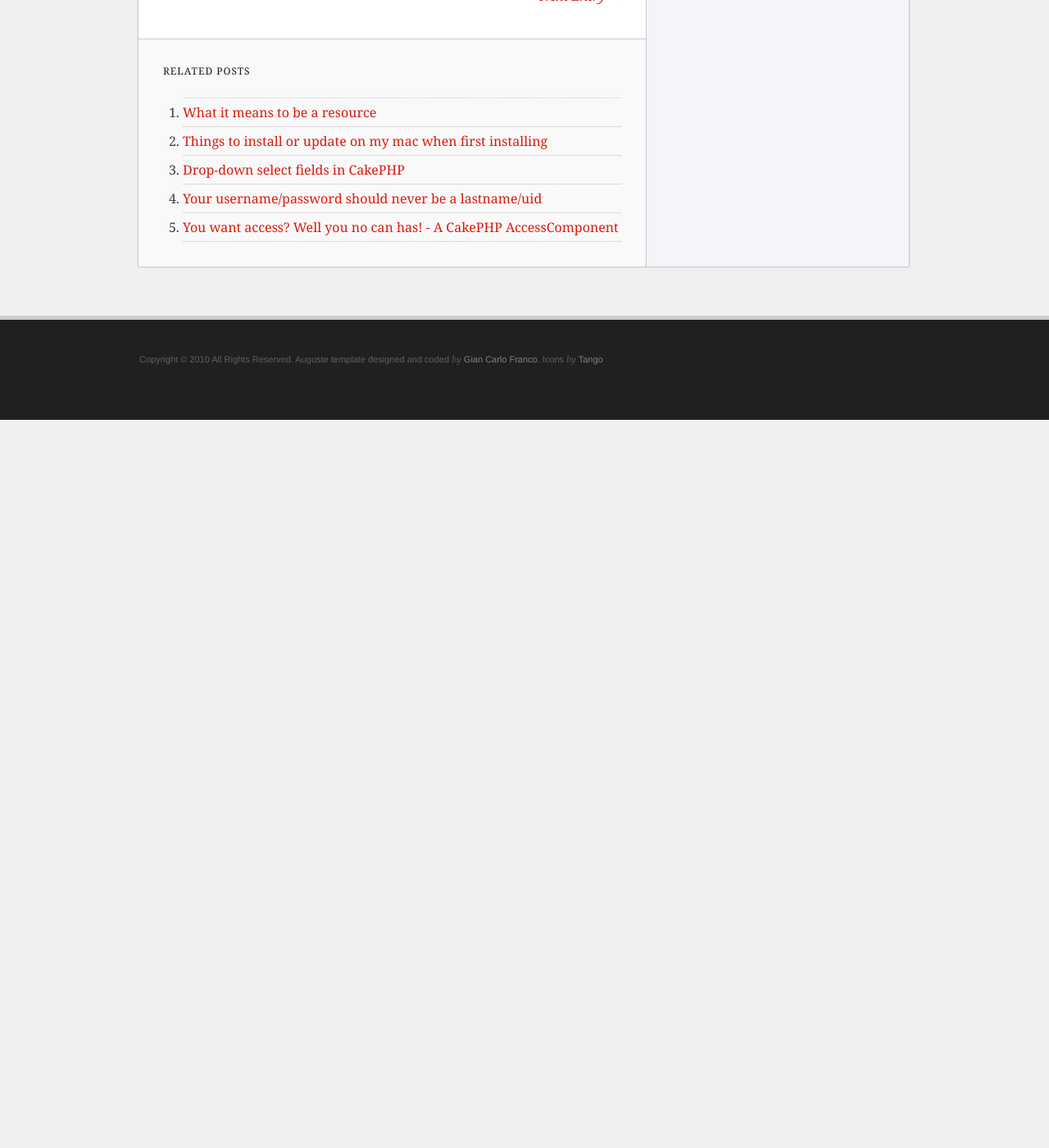
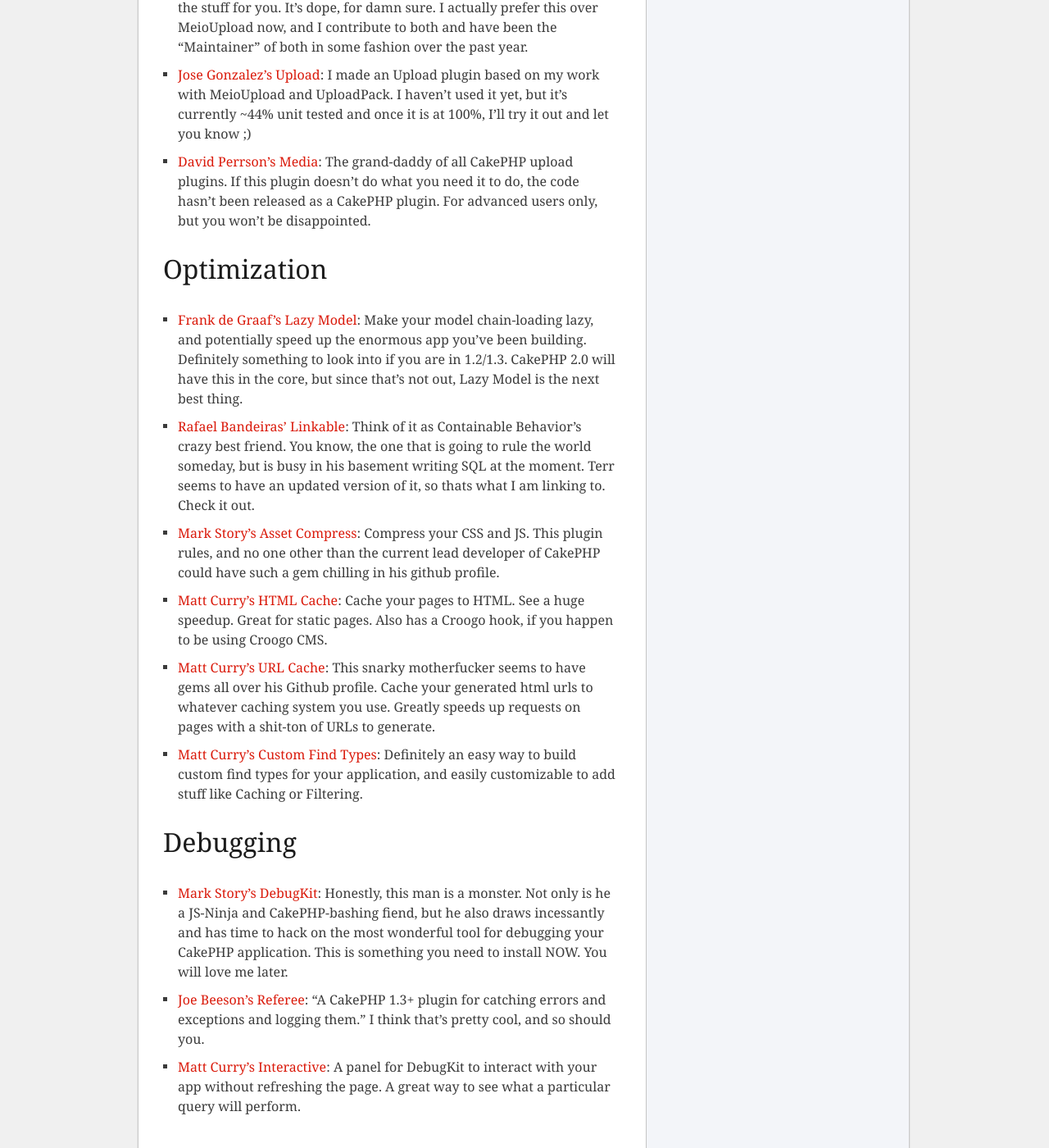
Before and after one commit to husayt/josediazgonzalez.com, a Jekyll site: the page built from _posts/2010-08-16-cakephp-plugins-a-biblical-retelling.markdown, in a window 1280 px wide and 1400 px high, scrolled down 2360 px. Shown: the whole window at 82% size. Built offline with Jekyll 4.4.1, drawn with Linux system fonts in a browser that asks for light colours; Markdown is read by kramdown in place of the engine named in the settings; before the commit the page ends 2872 px from its top, so only the background shows below that; some of the changed text lies outside the part shown.

Commit message:
Added sections on Optimization and Debugging 3 new entries for Authentication and Authorization 2 new entries for Searching and Pagination

```diff
--- a/_posts/2010-08-16-cakephp-plugins-a-biblical-retelling.markdown
+++ b/_posts/2010-08-16-cakephp-plugins-a-biblical-retelling.markdown
@@ -10,13 +10,16 @@
 I'm just going to list a few plugins I use and abuse on a daily basis, as well as things I've discovered but haven't found a use for but seem to be cool. YMMV, but things should mostly work in CakePHP 1.3
 
 # Authentication and Authorization:
-- [Debuggable's Authsome](http://github.com/felixge/cakephp-authsome): A no-nonsense replacement for AuthComponent. It doesn't handle redirection, just authentication to your app. On the plus side, it has `Authsome::get('field')`, so retrieving logged-in user data anywhere is a breeze.
+- [Debuggable's Authsome](http://github.com/felixge/cakephp-authsome): A no-nonsense replacement for AuthComponent. It doesn't handle redirection, just authentication to your app. On the plus side, it has `Authsome::get('fieldName')`, so retrieving logged-in user data anywhere is a breeze.
 - [Jose Gonzalez's Sanction](http://github.com/josegonzalez/sanction): Something I cooked up, it works with Authsome and a simple config file to manage your application's permissions. It's cool in that there is a Helper that can be used to replace HtmlHelper and jacks into your Permission configuration file.
 - [Nick Baker's Facebook](http://github.com/webtechnick/CakePHP-Facebook-Plugin): Facebook integration plugin. It can be used in conjunction with AuthComponent - and maybe Authsome? - to create a fully-functional Facebook authentication section. Neato-burrito, and I hope to use it some day. There is also a demo-site [here](http://facebook.webtechnick.com/).
 - [Nick Baker's Gigya](http://github.com/webtechnick/CakePHP-Gigya-Plugin): Looks like a custom social network plugin that integrates with other networks on the service end with one api on your end. Haven't explored it too much, but the idea seems solid.
 - [Jedt's Spark Plug](http://github.com/jedt/spark_plug): An awesome-sounding user management and admin section integrating Authsome with a simple ACL implementation. I haven't tried it, but it apparently uses my own Filter component to optionally filter permissions. Promising for sure, and I hope to have screenshots soon.
 - [Valerij Bancer's PoundCake Control Panel](http://sourceforge.net/projects/bancer/): From the description: "admin panel for users and groups management, dynamic database driven ACL menus generation and management, permissions assignment to users and groups."  Cool
 - [Travis Rowland's SuperAuth](http://github.com/Theaxiom/SuperAuth): I'll smack you if you want to implement Row-level ACL and don't use this. It's complete genius, and other than the missing tests - it's pretty advanced functionality, so I'd like tests - I wholly recommend it.
+- [Mark Story's ACL Extras](http://github.com/markstory/acl_extras): Extra shit for ACL. Use ACL all day? Use this shell and make your life easier.
+- [Mark Story's Menu Component](http://github.com/markstory/cakephp_menu_component): Build ACL-based Menu's for your application. Cool, no?
+- [Matt Curry's Static User](http://github.com/mcurry/cakephp_static_user): Want to use `Authsome::get('fieldName')` syntax but you have too much AuthComponent code? This is an easy way to do the same, but with `User::get('fieldName')`. Try it out, it's pretty simple to implement.
 
 # Searching and Pagination:
 - [CakeDC's Search](http://github.com/CakeDC/Search): A proper, although slightly advanced, method of filtering paginated data. Written by the CakePHP expert's themselves. Maybe it needs more tests? ;)
@@ -24,6 +27,8 @@
 - [Neil Crooke's Filter](http://github.com/neilcrookes/filter): This fucker is always trying to steal my plugin ideas. Haven't used it yet, but if it's anything like his Searchable plugin, it blows me out of the water. Meh.
 - [Neil Crooke's Searchable](http://github.com/neilcrookes/searchable): Uses JSON to index searchable records. Pretty awesome, and I've used it on a couple sites, including CakePackages. Definitely something to look into.
 - [Kalt's Search](http://github.com/kalt/search): I'm pretty sure Neil stole his idea from Kalt. Pretty sure.
+- [Matt Curry's Pagination Recall](http://github.com/mcurry/pagination_recall): An undocumented plugin that allows one to save the current paginated page to the Session, which can then be retrieved whenever redirecting to the pagination action of that controller. Nifty, and something people ask for all the time.
+- [Matt Curry's Yahoo Boss](http://github.com/mcurry/yahoo_boss): Implements Yahoo Boss searching within your application.
 
 # File Uploading:
 - [Vinicius Mendes' MeioUpload](http://github.com/jrbasso/MeioUpload): I've worked on this. The versioning is pretty silly atm, but I still say it's definitely usable.
@@ -31,3 +36,16 @@
 - [Michał Szajbe's UploadPack](http://github.com/szajbus/uploadpack): File Uploading with a Helper to output the stuff for you. It's dope, for damn sure. I actually prefer this over MeioUpload now, and I contribute to both and have been the "Maintainer" of both in some fashion over the past year.
 - [Jose Gonzalez's Upload](http://github.com/josegonzalez/upload): I made an Upload plugin based on my work with MeioUpload and UploadPack. I haven't used it yet, but it's currently ~44% unit tested and once it is at 100%, I'll try it out and let you know ;)
 - [David Perrson's Media](http://github.com/davidpersson/media): The grand-daddy of all CakePHP upload plugins. If this plugin doesn't do what you need it to do, the code hasn't been released as a CakePHP plugin. For advanced users only, but you won't be disappointed.
+
+# Optimization
+- [Frank de Graaf's Lazy Model](http://github.com/Phally/lazy_model): Make your model chain-loading lazy, and potentially speed up the enormous app you've been building. Definitely something to look into if you are in 1.2/1.3. CakePHP 2.0 will have this in the core, but since that's not out, Lazy Model is the next best thing.
+- [Rafael Bandeiras' Linkable](http://github.com/Terr/linkable): Think of it as Containable Behavior's crazy best friend. You know, the one that is going to rule the world someday, but is busy in his basement writing SQL at the moment. Terr seems to have an updated version of it, so thats what I am linking to. Check it out.
+- [Mark Story's Asset Compress](http://github.com/markstory/asset_compress): Compress your CSS and JS. This plugin rules, and no one other than the current lead developer of CakePHP could have such a gem chilling in his github profile.
+- [Matt Curry's HTML Cache](http://github.com/mcurry/html_cache): Cache your pages to HTML. See a huge speedup. Great for static pages. Also has a Croogo hook, if you happen to be using Croogo CMS.
+- [Matt Curry's URL Cache](http://github.com/mcurry/url_cache): This snarky motherfucker seems to have gems all over his Github profile. Cache your generated html urls to whatever caching system you use. Greatly speeds up requests on pages with a shit-ton of URLs to generate.
+- [Matt Curry's Custom Find Types](http://github.com/mcurry/find): Definitely an easy way to build custom find types for your application, and easily customizable to add stuff like Caching or Filtering.
+
+# Debugging
+- [Mark Story's DebugKit](http://github.com/cakephp/debug_kit): Honestly, this man is a monster. Not only is he a JS-Ninja and CakePHP-bashing fiend, but he also draws incessantly and has time to hack on the most wonderful tool for debugging your CakePHP application. This is something you need to install NOW. You will love me later.
+- [Joe Beeson's Referee](http://github.com/joebeeson/referee): "A CakePHP 1.3+ plugin for catching errors and exceptions and logging them." I think that's pretty cool, and so should you.
+- [Matt Curry's Interactive](http://github.com/mcurry/interactive): A panel for DebugKit to interact with your app without refreshing the page. A great way to see what a particular query will perform.
```
